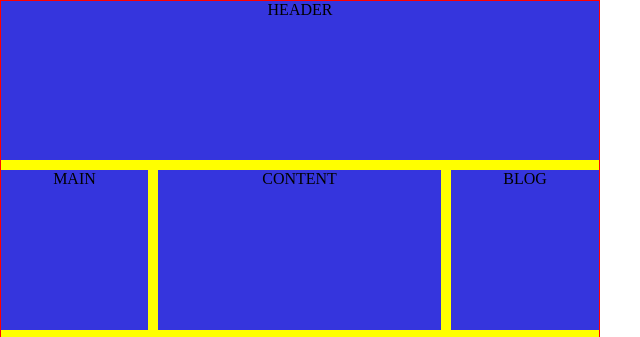
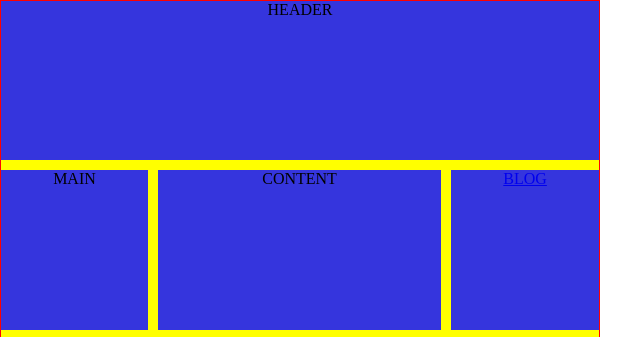
Before and after one commit to Pushpendra3005/WEB_DEVELOPMENT, a plain HTML site: page blogwebsitelayout.html in a window 1280 px wide. Shown: the top 337 px of the page, 0-640 px from the left. Drawn offline with Linux system fonts and the light colour scheme.

Commit message:
update blogwebsitelayoutone

```diff
--- a/blogwebsitelayout.html
+++ b/blogwebsitelayout.html
@@ -48,7 +48,7 @@
         <div class="box" id="h">HEADER</div>
         <div class="box" id="m">MAIN</div>
         <div class="box" id="c">CONTENT</div>
-        <div class="box" id="b">BLOG</div>
+        <div class="box" id="b"><a href="blog.html">BLOG</a></div>
         <div class="box" id="f">FOOTER</div>
     </div>
 </body>
```
